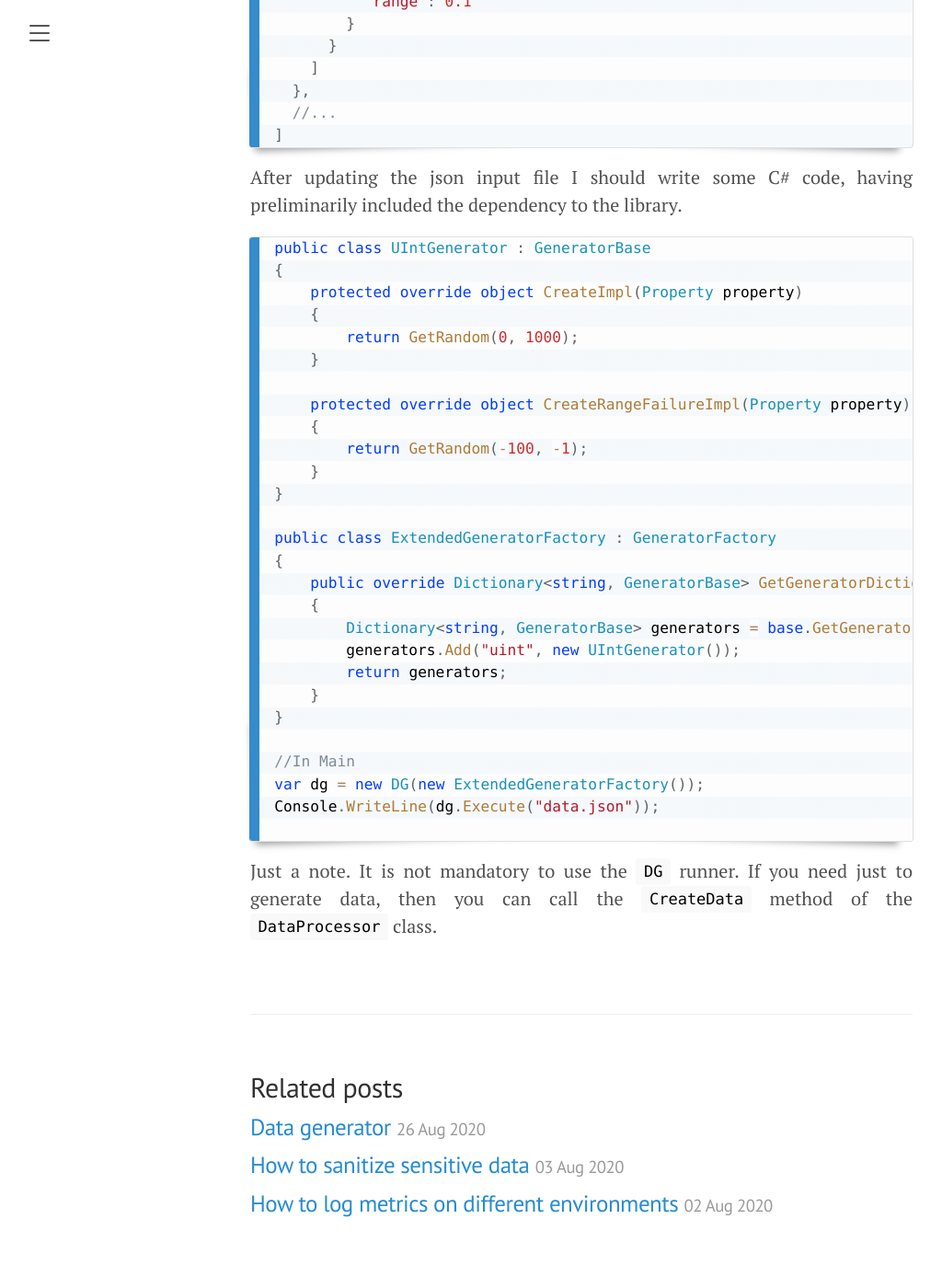
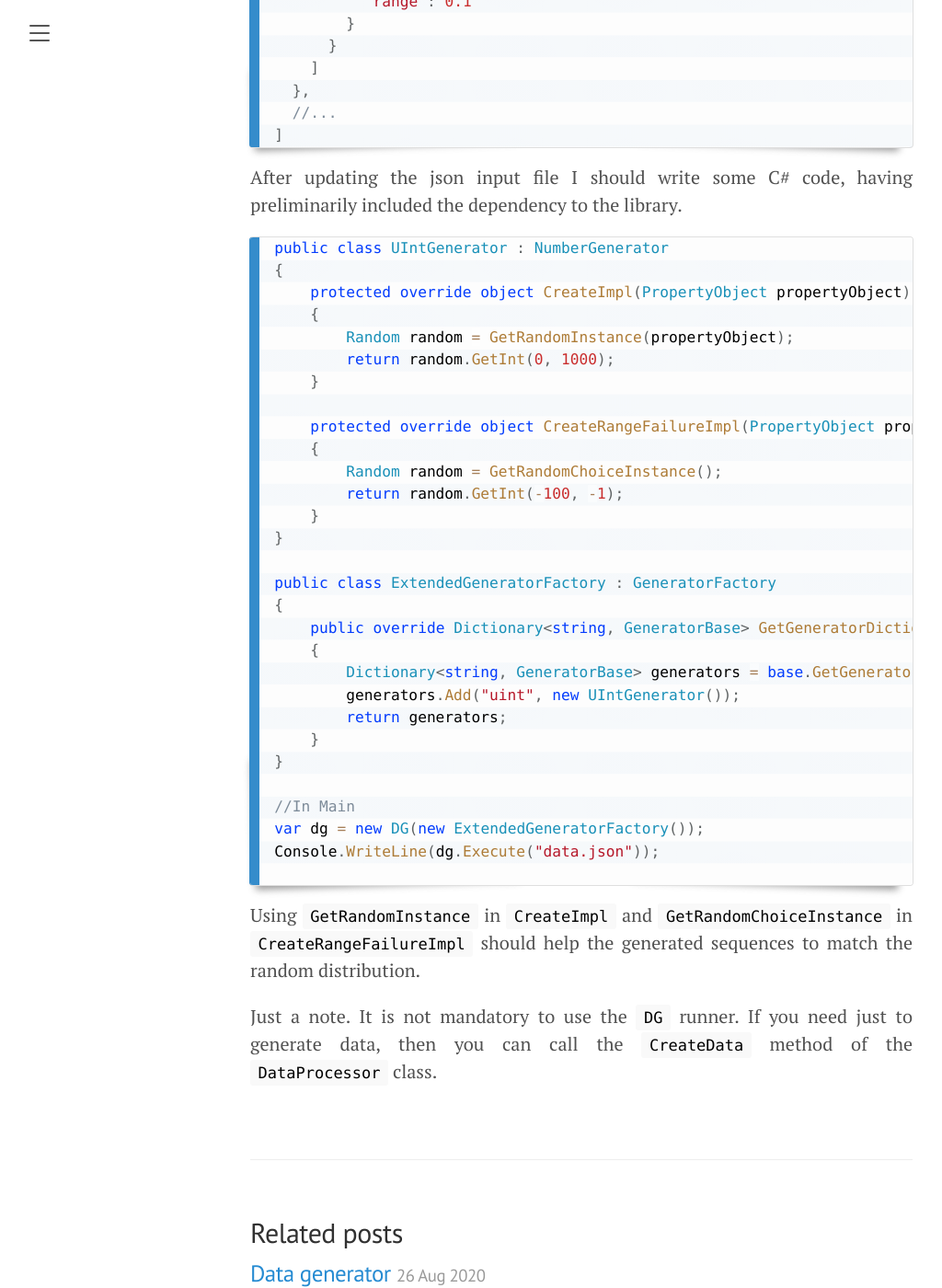
Before and after one commit to akovanev/kovanev.github.io, a Jekyll site: the page built from _posts/2020-08-27-Custom-data-generator.md, in a window 1280 px wide and 1400 px high, scrolled down 670 px. Shown: the whole window at 92% size, without its empty margins (8-1032 px from the left). Built offline with Jekyll 4.4.1, drawn with Linux system fonts in a browser that asks for light colours.

Commit message:
dg changes

```diff
--- a/_posts/2020-08-27-Custom-data-generator.md
+++ b/_posts/2020-08-27-Custom-data-generator.md
@@ -29,16 +29,18 @@ Now I want to show how to extend the existing library with a custom generator. L
 
 After updating the json input file I should write some C# code, having preliminarily included the dependency to the library.
 
-<pre><code class="language-cs">public class UIntGenerator : GeneratorBase
+<pre><code class="language-cs">public class UIntGenerator : NumberGenerator
 {
-    protected override object CreateImpl(Property property)
+    protected override object CreateImpl(PropertyObject propertyObject)
     {
-        return GetRandom(0, 1000);
+        Random random = GetRandomInstance(propertyObject);
+        return random.GetInt(0, 1000);
     }
 
-    protected override object CreateRangeFailureImpl(Property property)
+    protected override object CreateRangeFailureImpl(PropertyObject propertyObject)
     {
-        return GetRandom(-100, -1);
+        Random random = GetRandomChoiceInstance();
+        return random.GetInt(-100, -1);
     }
 }
 
@@ -58,4 +60,6 @@ Console.WriteLine(dg.Execute("data.json"));
 
 </code></pre>
 
+Using <code>GetRandomInstance</code> in <code>CreateImpl</code> and <code>GetRandomChoiceInstance</code> in <code>CreateRangeFailureImpl</code> should help the generated sequences to match the random distribution.
+
 Just a note. It is not mandatory to use the <code>DG</code> runner. If you need just to generate data, then you can call the <code>CreateData</code> method of the <code>DataProcessor</code> class.
```
Also changed, not shown: _posts/2020-08-26-Data-generator.md (+3 -3 lines).
